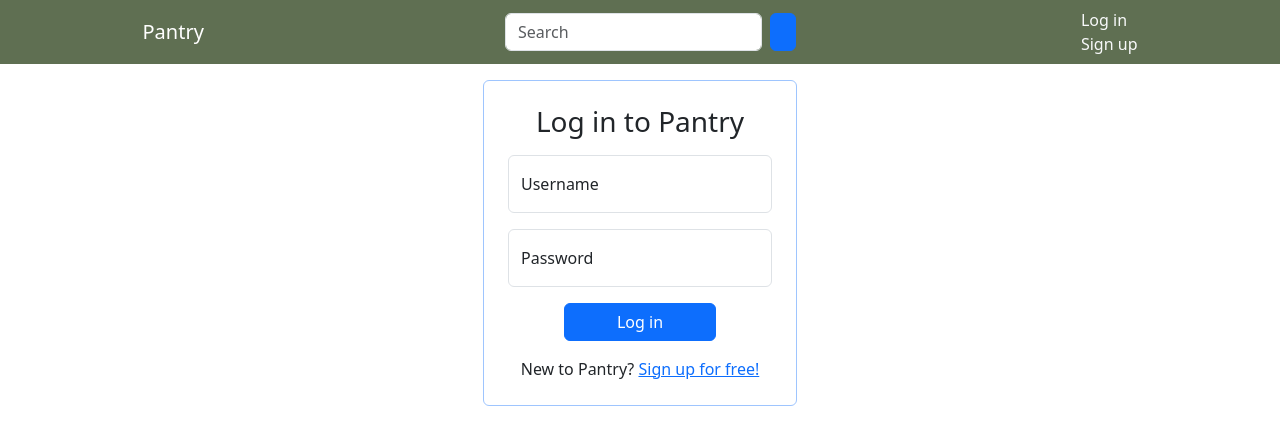
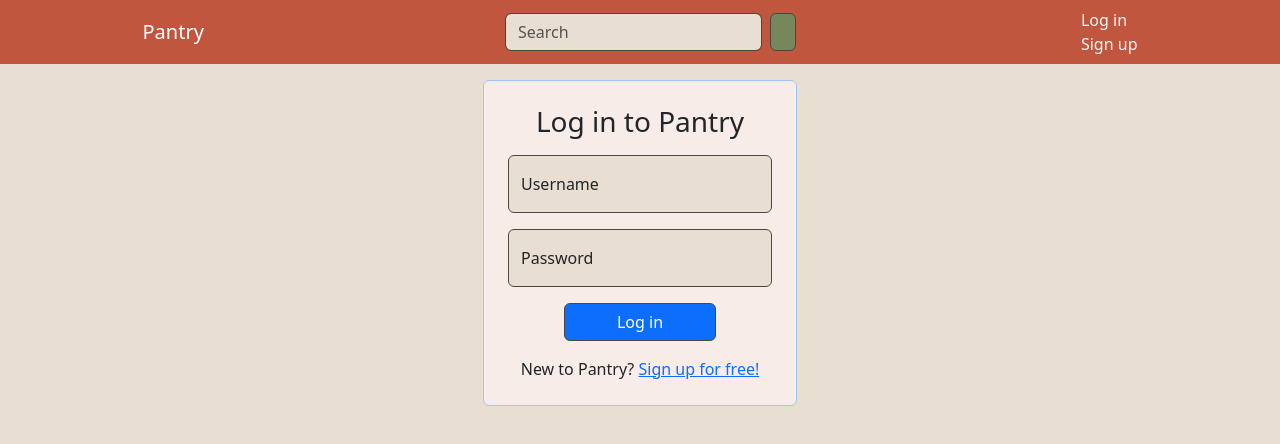
Before and after one commit to daltonoswald/pantry, a React (Vite) app in the folder frontend/: page /login in a window 1280 px wide. Shown: the top 444 px of the page. Built offline with nearby package versions, Linux system fonts and the light colour scheme.

Commit message:
css style changes

```diff
--- a/frontend/src/components/Header.jsx
+++ b/frontend/src/components/Header.jsx
@@ -37,7 +37,7 @@ export default function Header() {
                 </Row>
                 <Row>
                     <Col>
-                        <Form className='d-flex' onSubmit={handleNavSearch}>
+                        <Form className='d-flex pantry-primary' onSubmit={handleNavSearch}>
                             <Form.Control
                                 type='search'
                                 name='query'
@@ -46,7 +46,7 @@ export default function Header() {
                                 defaultValue={query || ''}
                                 aria-label='Search'
                             />
-                            <Button type='submit'>
+                            <Button type='submit' className='pantry-secondary'>
                                 <Search color='white' />
                             </Button>
                         </Form>
--- a/frontend/src/components/TinyEditor.jsx
+++ b/frontend/src/components/tinyEditor/TinyEditor.jsx
@@ -10,8 +10,11 @@ export default function TinyEditor({ value, onChange }) {
       // initialValue='<p>Directions</p>'
       value={value}
       init={{
+        content_css: 'src/components/tinyEditor/tinymcecontent.css',
         height: 400,
         menubar: false,
+        statusbar: false,
+        highlight_on_focus: false,
         plugins: [
           'anchor', 'autolink', 'charmap', 'codesample', 'emoticons', 'link', 'lists', 'media', 'searchreplace', 'table', 'visualblocks', 'wordcount'
         ],
--- a/frontend/src/main.styles.css
+++ b/frontend/src/main.styles.css
@@ -1,12 +1,21 @@
-:root {
+/* :root {
     --primary: #5F6F52;
     --primary-subtle: #A9B388;
     --secondary: #FEFAE0;
     --tetriary: #B99470;
+} */
+
+:root {
+    --primary: #C0563E;
+    --primary-subtle: #FFDAD2;
+    --secondary: #76885B;
+    --tetriary: #E8DED1;
+    --neutral: #4D463F;
 }
 
 .app {
     min-height: 100vh;
+    background-color: var(--tetriary);
 }
 
 .main-content {
@@ -16,23 +25,28 @@
 .pantry-primary,
 .dropdown-menu.show {
     color: white;
-    background-color: #5F6F52;
+    background-color: #C0563E;
 }
 
 .dropdown-item:hover {
-    background-color: #404d36;
+    background-color: #A03F29;
+    color: white;
 }
 
 .pantry-primary-subtle {
-    background-color: #A9B388;
+    background-color: #FFDAD2;
 }
 
 .pantry-secondary {
-    background-color: #FEFAE0;
+    background-color: #76885B;
+}
+
+.pantry-secondary:hover {
+    background-color: #6B7D51;
 }
 
 .pantry-tertiary {
-    background-color: #B99470;
+    background-color: #E8DED1;
 }
 
 p {
@@ -58,3 +72,24 @@ p {
     position: relative;
     z-index: 1;
 }
+
+.btn {
+    border: 1px solid var(--neutral) !important;
+}
+
+.card,
+form {
+    background-color: #f8ece8;
+}
+
+.form-control,
+.form-select {
+    background-color: var(--tetriary);
+    border: 1px solid var(--neutral) !important;
+}
+
+.form-control:focus,
+.form-select:focus {
+    box-shadow: none !important;
+    background-color: var(--tetriary) !important;
+}
--- a/frontend/src/pages/NewRecipe.jsx
+++ b/frontend/src/pages/NewRecipe.jsx
@@ -4,7 +4,7 @@ import { Link } from 'react-router-dom';
 import { useNavigate } from 'react-router-dom';
 import { useEffect, useState } from 'react';
 import { Trash } from 'react-bootstrap-icons';
-import TinyEditor from '../components/TinyEditor';
+import TinyEditor from '../components/tinyEditor/TinyEditor';
 
 export default function NewRecipe() {
     const navigate = useNavigate();
@@ -192,7 +192,7 @@ export default function NewRecipe() {
                             </Form.Group>
                         ))}
                         <Row className='justify-content-md-center'>
-                            <Button className='w-25 m-2' type='button' onClick={handleAddIngredient}>Add Ingredient</Button>
+                            <Button className='w-25 m-2 pantry-secondary' type='button' onClick={handleAddIngredient}>Add Ingredient</Button>
                         </Row>
                         <Row>
                             <Col className='m-2'>
@@ -210,7 +210,7 @@ export default function NewRecipe() {
                             </Col>
                         </Row>
                         <Row className='justify-content-md-center'>
-                            <Button className='w-50 m-2' type='submit'>Create Recipe</Button>
+                            <Button className='w-50 m-2 pantry-secondary' type='submit'>Create Recipe</Button>
                         </Row>
                 </Form>
                 {message && (
```
Also changed, not shown: frontend/src/components/tinyEditor/tinymcecontent.css (added, +12 -0 lines).
